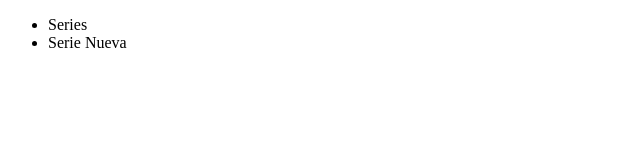
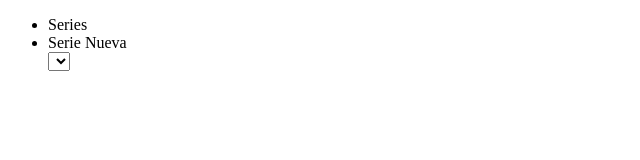
Before and after one commit to mariogiron/AppSeries, an Angular app: page / in a window 1280 px wide. Shown: the top 160 px of the page, without its empty margins (0-640 px from the left). Built offline with nearby package versions, Linux system fonts and the light colour scheme.

Commit message:
add method

```diff
--- a/src/app/core/services/series.service.ts
+++ b/src/app/core/services/series.service.ts
@@ -1,6 +1,8 @@
 import { HttpClient } from '@angular/common/http';
 import { Injectable, inject } from '@angular/core';
 import { firstValueFrom } from 'rxjs';
+
+
 
 @Injectable({
   providedIn: 'root'
--- a/src/app/shared/components/nav-bar/nav-bar.component.html
+++ b/src/app/shared/components/nav-bar/nav-bar.component.html
@@ -3,6 +3,7 @@
         <ul>
             <li [routerLink]="['series']">Series</li>
             <li [routerLink]="['/series/nueva']">Serie Nueva</li>
+            <select name="" id=""></select>
         </ul>
     </nav>
 </div>
```
